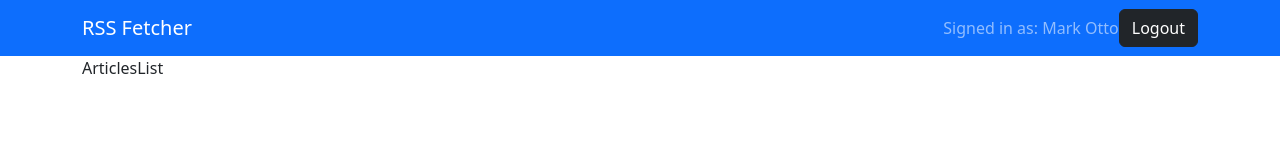
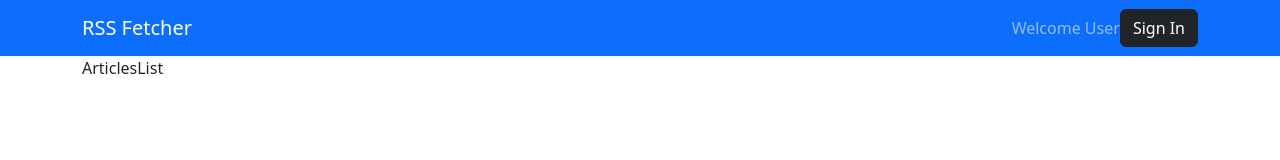
Before and after one commit to yadav-pratik/Rss-Fetcher, a React (Create React App) app in the folder client/: page / in a window 1280 px wide. Shown: the top 160 px of the page. Built offline with nearby package versions, Linux system fonts and the light colour scheme.

Commit message:
client : conditional rendering in NavBarComp to display signIn and logout button

```diff
--- a/client/src/components/NavBarComp.js
+++ b/client/src/components/NavBarComp.js
@@ -1,9 +1,13 @@
 import React from "react"
 import { Link } from "react-router-dom"
+import { useSelector } from "react-redux"
 
 import {Navbar, Container, Button} from 'react-bootstrap'
 
 const NavBarComp = (props) => {
+    const isLogged = useSelector((state)=>{
+        return state.isLogged
+    })
     return (
         <div>
             <Navbar
@@ -14,10 +18,22 @@ const NavBarComp = (props) => {
                 <Container>
                 <Navbar.Brand as={Link} to="/">RSS Fetcher</Navbar.Brand>
                 <Navbar.Collapse className="justify-content-end">
-                    <Navbar.Text>
-                        Signed in as: Mark Otto
-                    </Navbar.Text>
-                    <Button variant="dark">Logout</Button>
+                    {isLogged ? (
+                            <>
+                                <Navbar.Text>
+                                    Signed in as: Mark Otto
+                                </Navbar.Text>
+                                <Button variant="dark">Logout</Button>
+                            </>
+                        ) : (
+                            <>
+                                <Navbar.Text>
+                                    Welcome User
+                                </Navbar.Text>
+                                <Button variant="dark">Sign In</Button>
+                            </>
+                        )
+                    }
                 </Navbar.Collapse>
                 </Container>
             </Navbar>
```
